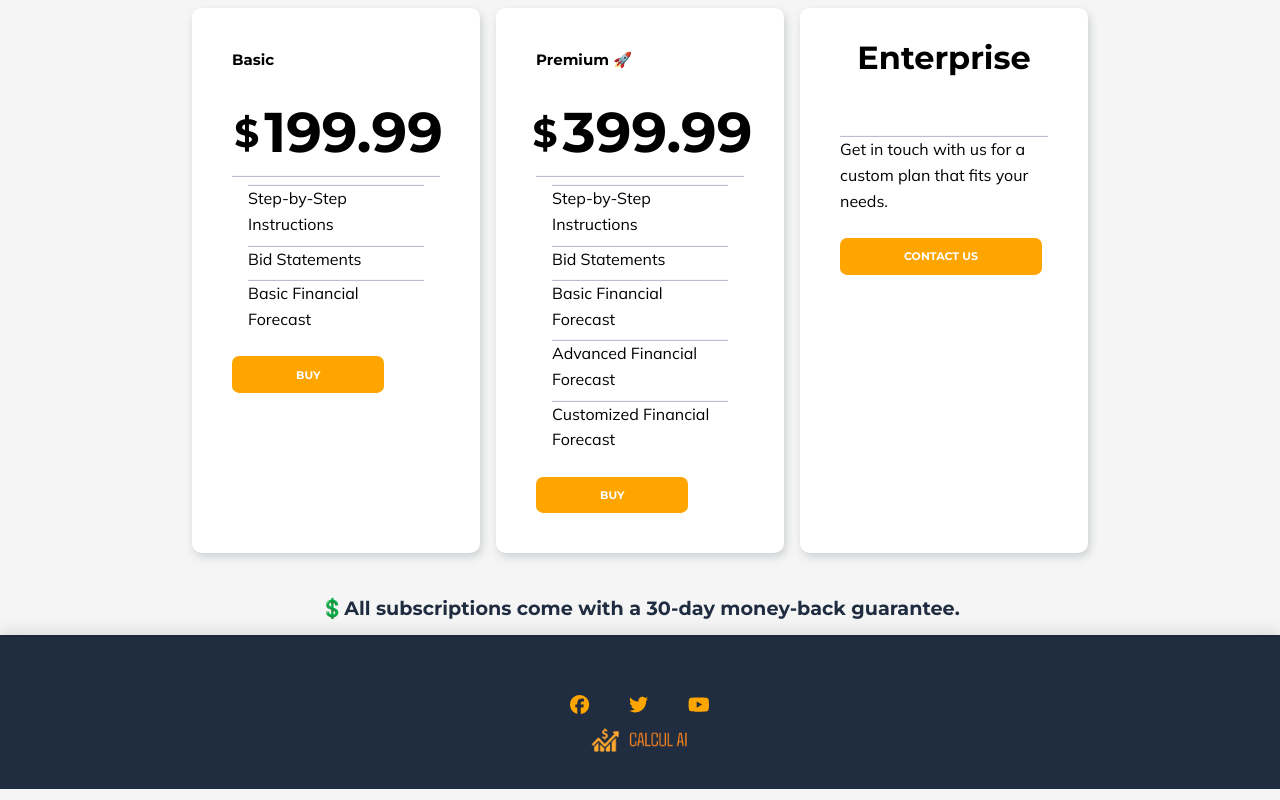
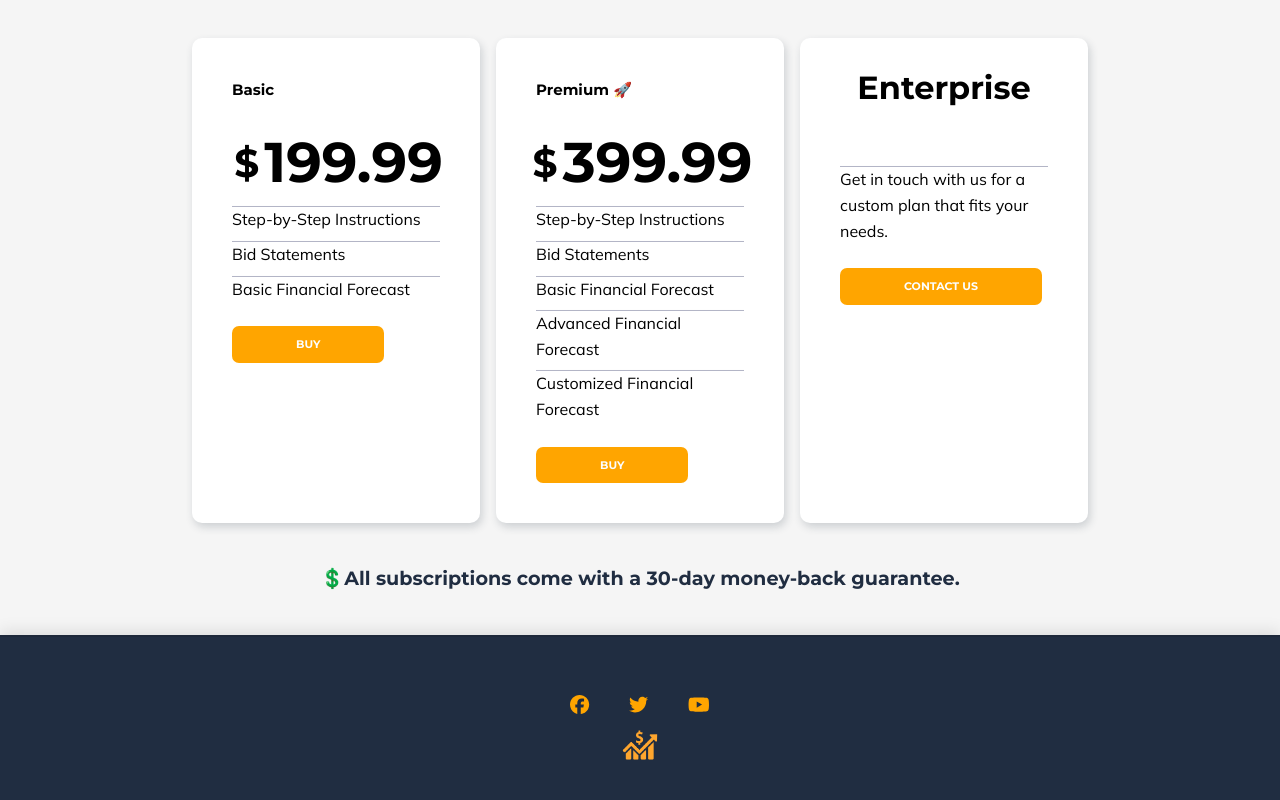
Before and after one commit to brunoviews/calculai, a React (Vite) app: page /precio in a window 1280 px wide. Shown: the part 309-1109 px from the top of the page. Built offline with nearby package versions, Linux system fonts and the light colour scheme.

Commit message:
correccion de errores

```diff
--- a/src/App.jsx
+++ b/src/App.jsx
@@ -42,8 +42,9 @@ function App() {
         <Route path="/contact" element={<Contact />} />
 
       </Routes>
+      <Footer links={footerLinks}/>
     </Router>
-    <Footer links={footerLinks}/>
+
     </div>
 
     </>
--- a/src/components/Footer/Footer.css
+++ b/src/components/Footer/Footer.css
@@ -53,7 +53,7 @@
 }
 
 .logo-footer {
-  width: 100px; /* Tamaño más pequeño */
+  width: 40px; /* Tamaño más pequeño */
   height: auto; /* Proporcional */
  margin: 0 auto; /* Centrado */
 }
--- a/src/components/Footer/Footer.jsx
+++ b/src/components/Footer/Footer.jsx
@@ -1,5 +1,6 @@
-// src/components/Footer/Footer.jsx
+
 import React from "react";
+import { Link } from "react-router-dom";
 import "./Footer.css";
 import { FontAwesomeIcon } from "@fortawesome/react-fontawesome";
 import {
@@ -16,6 +17,7 @@ function Footer({ links = [], text = "" }) {
   };
 
   return (
+    <>
       <footer className="footer">
         <div className="footer-content">
           <p className="footer-text">{text}</p>
@@ -37,10 +39,13 @@ function Footer({ links = [], text = "" }) {
           </div>
 
         </div>
+        <Link to="/">
           <div className="logo-footer">
-          <img src="/logo_nobackground.png" alt="Logo" />
+            <img src="./ico.png" alt="Logo" />
           </div>
+        </Link>
       </footer>
+    </>
   );
 }
 
--- a/src/pages/Precio/pricing-component-container.jsx
+++ b/src/pages/Precio/pricing-component-container.jsx
@@ -54,7 +54,7 @@ class PricingContainer extends Component {
               </div>
               <p>Monthly</p>
             </div>
-            <label className="pricing-card-container" for="switch">
+            <label className="pricing-card-container" htmlFor="switch">
               <PricingComponent
                 pricingHeader="Basic"
                 priceAnnually="199.99"
--- a/src/pages/Precio/pricing-component.jsx
+++ b/src/pages/Precio/pricing-component.jsx
@@ -28,11 +28,11 @@ class PricingComponent extends Component {
           </p>
         </div>
         <ul>
-          <li>
+
           {this.props.features.map((feature, index) => (
             <li key={index}>{feature}</li>
           ))}
-          </li>
+
         </ul>
         <button>Buy</button>
       </div>
```
Also changed, not shown: public/ico.png (added), public/logo_nobackground.png (deleted). Lines whose indentation alone changed are shown as unchanged.
